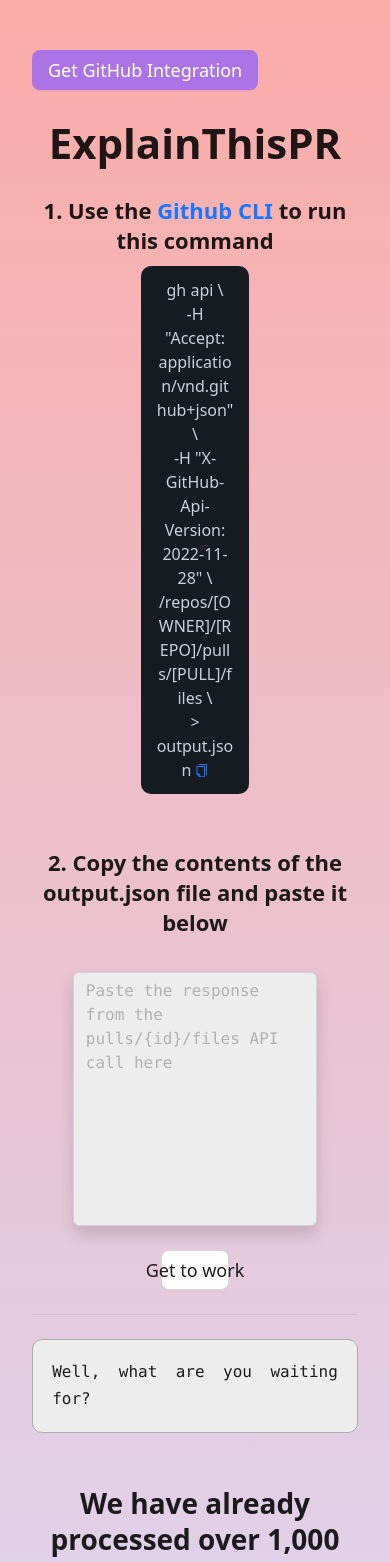
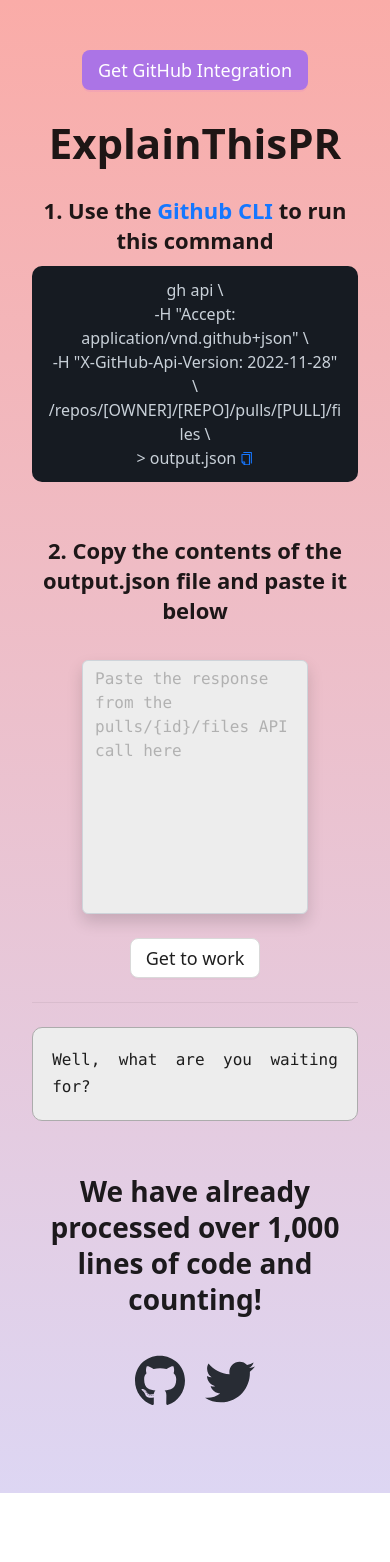
Before and after one commit to ExplainThisPR/explain-this-pr, a React (Create React App) app: page / in a window 390 px wide. Shown: the top 1562 px of the page. After the commit the page ends 1493 px from the top, so only its background shows below. Built offline with nearby package versions, Linux system fonts and the light colour scheme; no server answers; the database is empty.

Commit message:
Update `LandingPage` styling for mobile

```diff
--- a/src/pages/LandingPage/LandingPage.tsx
+++ b/src/pages/LandingPage/LandingPage.tsx
@@ -73,7 +73,7 @@
   return (
     <div className="page-container">
       <header>
-        <Col span={4}>
+        <Col sm={20} md={12} lg={4} style={{ textAlign: 'center' }}>
           <Button size="large" type="primary" onClick={openSignupButton}>
             Get GitHub Integration
           </Button>
@@ -92,7 +92,7 @@
         to run this command
       </Typography.Title>
       <Row justify="center">
-        <Col span={8} className="sh-code">
+        <Col sm={24} md={12} lg={8} className="sh-code">
           <Typography.Text copyable className="sh-code-text">
             {command}
           </Typography.Text>
@@ -104,7 +104,7 @@
       </Typography.Title>
       <br />
       <Row justify="center">
-        <Col span={18}>
+        <Col sm={20} md={18}>
           <Input.TextArea
             className="textarea font-mono"
             placeholder="Paste the response from the pulls/{id}/files API call here"
@@ -116,7 +116,7 @@
       </Row>
       <br />
       <Row justify="center">
-        <Col span={5}>
+        <Col sm={12} md={8} lg={5}>
           <Button
             size="large"
             onClick={handleExplain}
```
